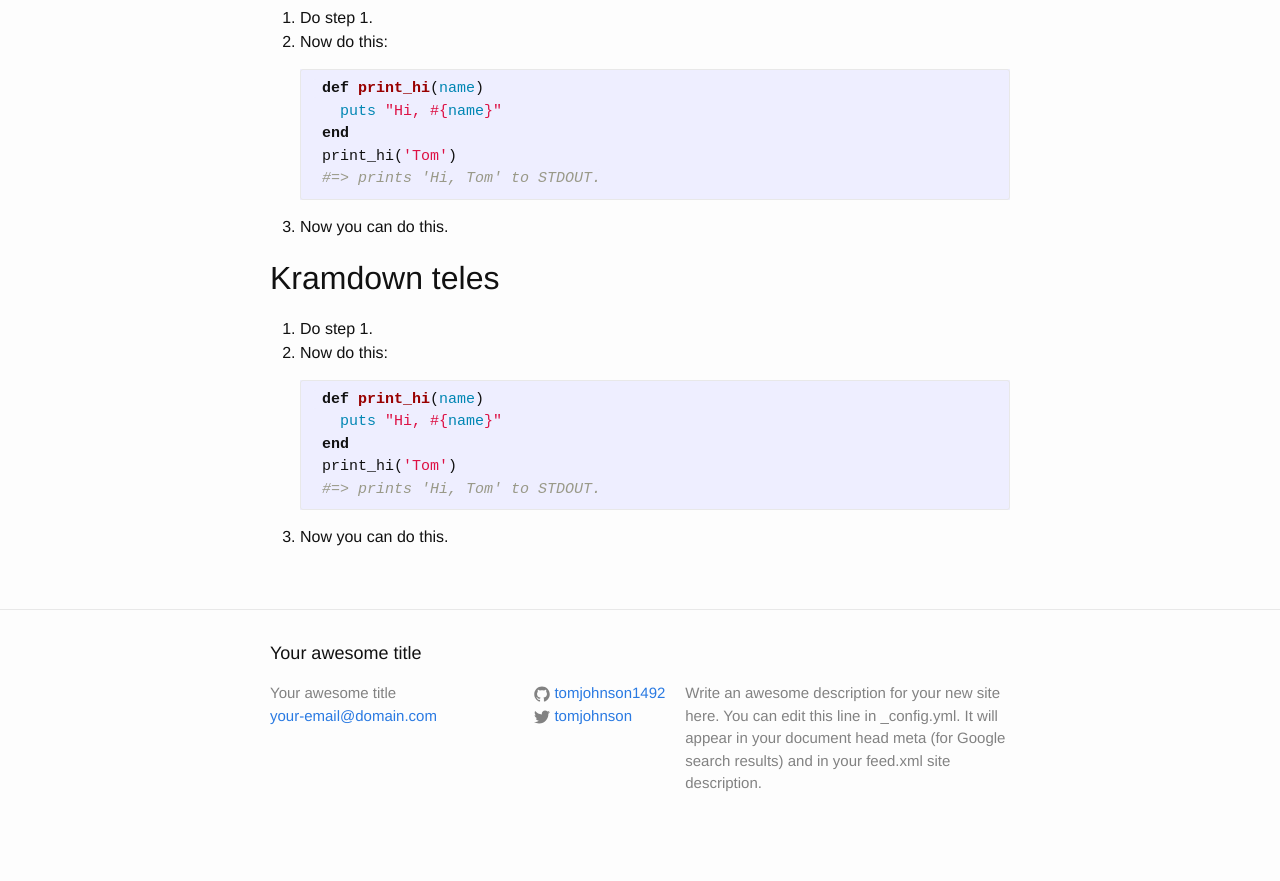
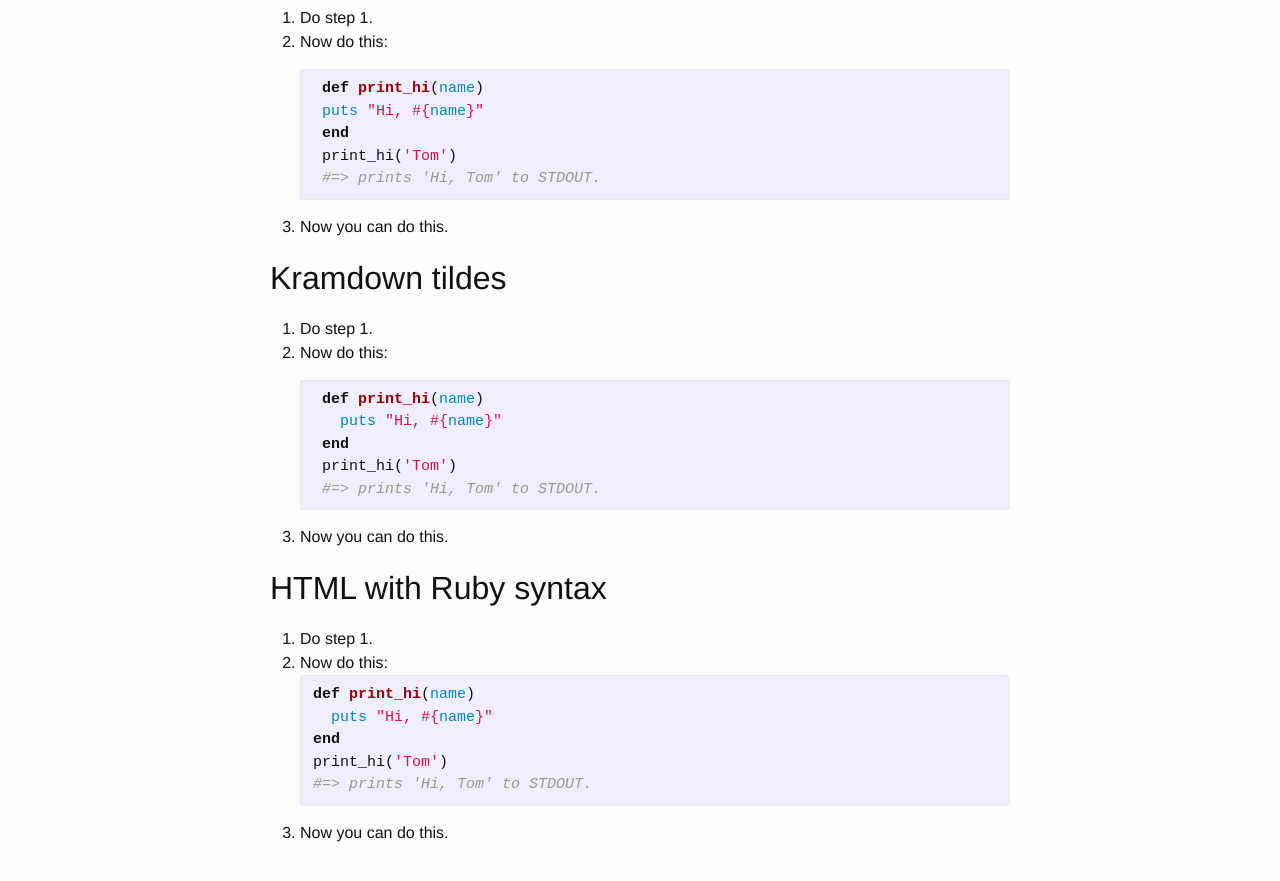
Before and after one commit to amar37/kramdowntest, a Jekyll site: the page built from _posts/2016-02-04-welcome-to-jekyll.markdown, in a window 1280 px wide and 900 px high, scrolled down 1499 px. Shown: the top 881 px of the window. Built offline with Jekyll 4.4.1, drawn with Linux system fonts in a browser that asks for light colours; before the commit the page ends 2354 px from its top, so only the background shows below that; some of the changed text lies outside the part shown.

Commit message:
Added more examples

````diff
--- a/_posts/2016-02-04-welcome-to-jekyll.markdown
+++ b/_posts/2016-02-04-welcome-to-jekyll.markdown
@@ -31,7 +31,7 @@ print_hi('Tom')
 #=> prints 'Hi, Tom' to STDOUT.
 ```
 
-## Kramdown teles
+## Kramdown tildes
 
 ~~~ ruby
 def print_hi(name)
@@ -66,7 +66,7 @@ Check out the [Jekyll docs][jekyll-docs] for more info on how to get the most ou
 
     ```ruby
     def print_hi(name)
-      puts "Hi, #{name}"
+    puts "Hi, #{name}"
     end
     print_hi('Tom')
     #=> prints 'Hi, Tom' to STDOUT.
@@ -76,7 +76,7 @@ Check out the [Jekyll docs][jekyll-docs] for more info on how to get the most ou
 
 
 
-## Kramdown teles
+## Kramdown tildes
 
 1. Do step 1.
 2. Now do this:
@@ -91,6 +91,22 @@ Check out the [Jekyll docs][jekyll-docs] for more info on how to get the most ou
 
 3. Now you can do this.
 
+## HTML with Ruby syntax
+
+<ol>
+<li> Do step 1.</li>
+<li> Now do this:</li>
+
+{% highlight ruby %}
+def print_hi(name)
+  puts "Hi, #{name}"
+end
+print_hi('Tom')
+#=> prints 'Hi, Tom' to STDOUT.
+{% endhighlight %}
+
+<li>Now you can do this.</li>
+</ol>
 
 [jekyll-docs]: http://jekyllrb.com/docs/home
 [jekyll-gh]:   https://github.com/jekyll/jekyll
````
